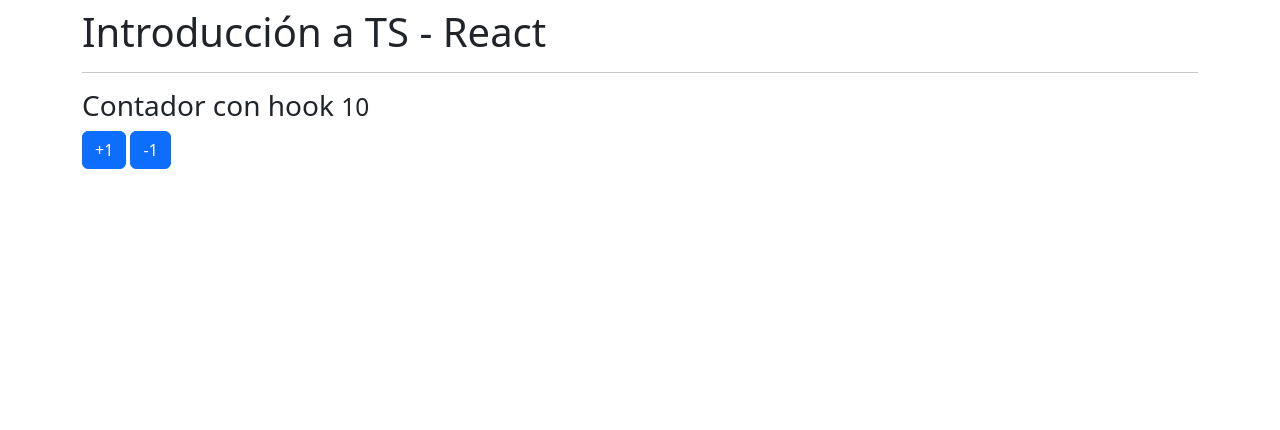
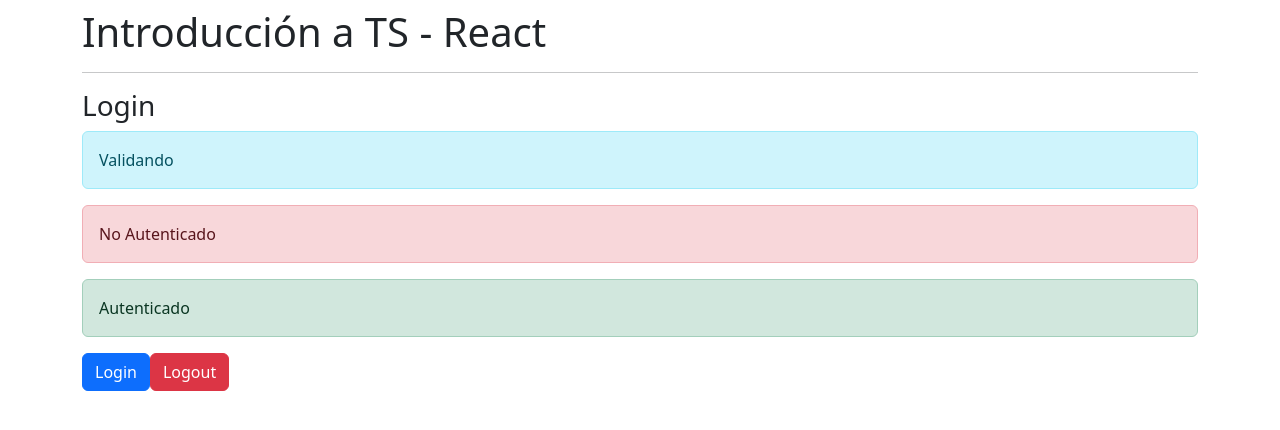
Before and after one commit to armandotechno/repaso-react-ts, a React (Create React App) app: page / in a window 1280 px wide. Shown: the top 430 px of the page. Built offline with nearby package versions, Linux system fonts and the light colour scheme.

Commit message:
Componente Login - Antesala al useReducer

```diff
--- a/src/App.tsx
+++ b/src/App.tsx
@@ -2,8 +2,8 @@
 // import { ObjetosLiterales } from "./typescript/ObjetosLiterales";
 // import { Funciones } from "./typescript/Funciones";
 // import { Contador } from "./components/Contador";
-import { ContadorConHook } from "./components/ContadorConHook";
-
+// import { ContadorConHook } from "./components/ContadorConHook";
+import { Login } from "./components/Login";
 
 const App = () => {
   return (
@@ -14,7 +14,8 @@ const App = () => {
       {/* <ObjetosLiterales /> */}
       {/* <Funciones /> */}
       {/* <Contador /> */}
-      <ContadorConHook />
+      {/* <ContadorConHook /> */}
+      <Login />
     </div>
   )
 }
--- a/src/components/ContadorConHook.tsx
+++ b/src/components/ContadorConHook.tsx
@@ -2,7 +2,7 @@ import { useCounter } from "../hooks/useCounter"
 
 export const ContadorConHook = () => {
 
-    const { valor, acumular } = useCounter();
+    const { valor, acumular } = useCounter(100);
 
     return (
         <>
--- /dev/null
+++ b/src/components/Login.tsx
@@ -0,0 +1,32 @@
+
+export const Login = () => {
+  return (
+    <>
+        <h3>Login</h3>
+
+        <div className="alert alert-info">
+            Validando
+        </div>
+
+        <div className="alert alert-danger">
+            No Autenticado
+        </div>
+
+        <div className="alert alert-success">
+            Autenticado
+        </div>
+
+        <button
+            className="btn btn-primary"
+        >
+            Login
+        </button>
+
+        <button
+            className="btn btn-danger"
+        >
+            Logout
+        </button>
+    </>
+  )
+}
--- a/src/hooks/useCounter.tsx
+++ b/src/hooks/useCounter.tsx
@@ -1,8 +1,8 @@
 import { useState } from 'react';
 
-export const useCounter = () => {
+export const useCounter = ( inicial: number = 10 ) => {
 
-    const [valor, setValor] = useState(10)
+    const [valor, setValor] = useState(inicial)
 
     const acumular = ( numero: number ) => {
         setValor( valor + numero )
```
